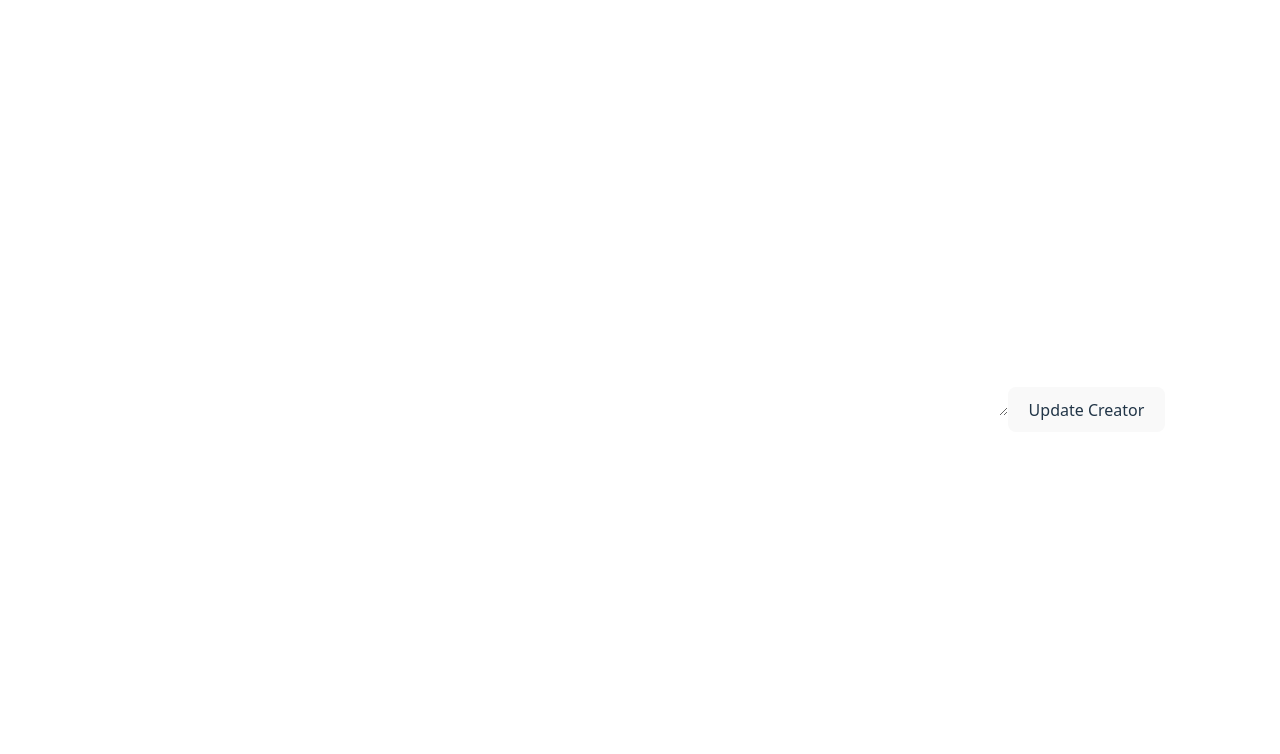
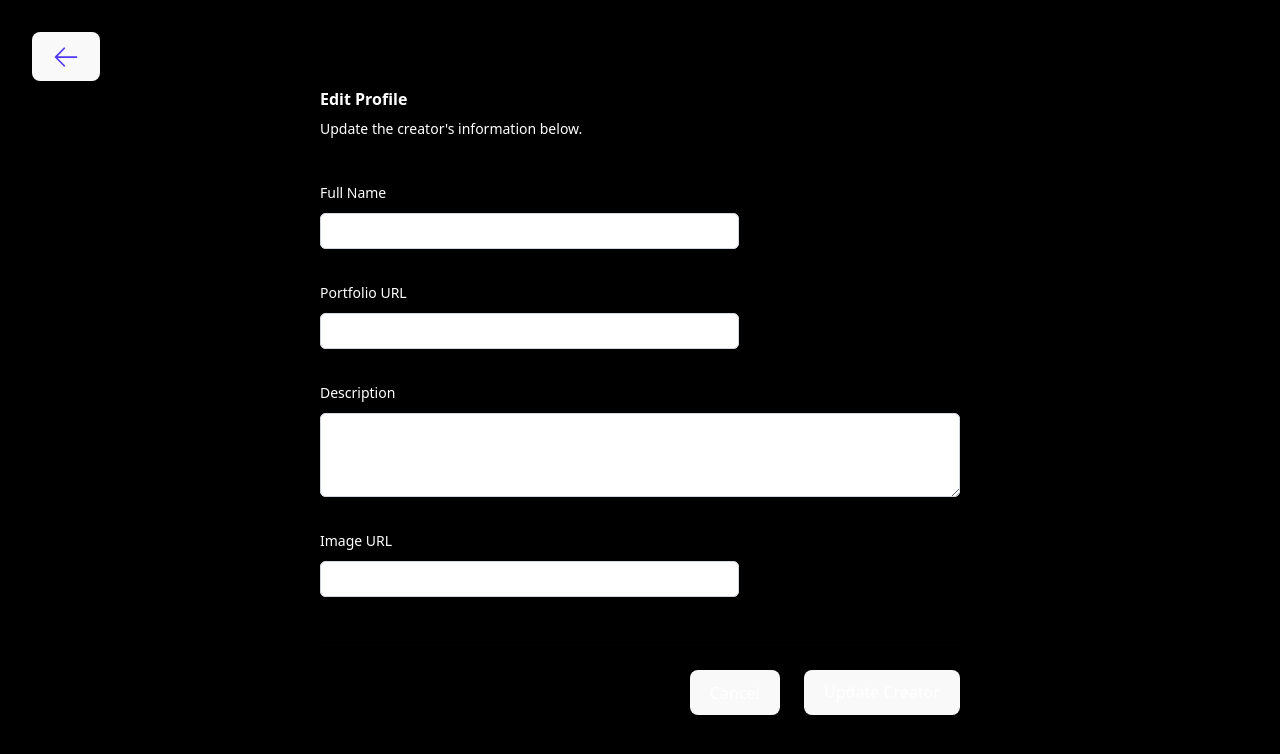
Before and after one commit to RobelK1738/MyCreatorverse, a React (Vite) app: page /creators/1/edit in a window 1280 px wide. Shown: the top 754 px of the page. Built offline with nearby package versions, Linux system fonts and the light colour scheme; no server answers; the database is empty.

Commit message:
Feed, Creator Card and View Creator styling

```diff
--- a/src/components/pages/feed/ViewCreator.jsx
+++ b/src/components/pages/feed/ViewCreator.jsx
@@ -1,10 +1,12 @@
-import { Link, useParams } from 'react-router-dom';
+import { Link, useParams, useNavigate } from 'react-router-dom';
 import { useState, useEffect } from 'react';
 import { supabase } from 'src/client';
 import DeleteCreator from '../forms/DeleteCreator';
+import { ArrowLeftIcon } from '@heroicons/react/24/solid';
 
 export default function ViewCreator() {
   const { id } = useParams();
+  const navigate = useNavigate();
   const [creator, setCreator] = useState(null);
 
   useEffect(() => {
@@ -22,14 +24,48 @@ export default function ViewCreator() {
   if (!creator) return <p>Loading...</p>;
 
   return (
-    <div>
-      <h2>{creator.name}</h2>
-      <img src={creator.imageURL} alt={creator.name} />
-      <p>{creator.description}</p>
-      <a href={creator.url}>Visit Channel</a>
-      <br />
-      <Link to={`/creators/${creator.id}/edit`}>Edit</Link>
-      <DeleteCreator />
+    <div className="min-h-screen  w-full py-12 px-4">
+      <div className="max-w-4xl mx-auto relative">
+        <button
+          onClick={() => navigate(-1)}
+          className="absolute -left-20 top-4 p-3 rounded-full bg-white hover:bg-indigo-100 shadow-lg hover:shadow-xl transition-all duration-200 group"
+        >
+          <ArrowLeftIcon className="h-7 w-7 text-indigo-600 group-hover:text-indigo-700" />
+        </button>
+        <div className="bg-white rounded-lg overflow-hidden shadow-xl">
+          {creator.imageURL && (
+            <img
+              src={creator.imageURL}
+              alt={creator.name}
+              className="w-full h-64 object-cover"
+            />
+          )}
+          <div className="p-8">
+            <h2 className="text-3xl font-bold text-gray-900 mb-4">
+              {creator.name}
+            </h2>
+            <p className="text-gray-600 text-lg mb-6">{creator.description}</p>
+
+            <div className="flex gap-4">
+              <a
+                href={creator.url}
+                target="_blank"
+                rel="noopener noreferrer"
+                className="flex-1 text-center bg-blue-600 hover:bg-blue-700 text-white font-semibold py-2 px-4 rounded-md transition-colors duration-200"
+              >
+                Visit Channel
+              </a>
+              <Link
+                to={`/creators/${creator.id}/edit`}
+                className="flex-1 text-center bg-indigo-600 hover:bg-indigo-700 text-white font-semibold py-2 px-4 rounded-md transition-colors duration-200"
+              >
+                Edit
+              </Link>
+              <DeleteCreator creatorId={creator.id} />
+            </div>
+          </div>
+        </div>
+      </div>
     </div>
   );
 }
--- a/src/components/pages/forms/DeleteCreator.jsx
+++ b/src/components/pages/forms/DeleteCreator.jsx
@@ -7,19 +7,42 @@ import {
   DialogTitle,
 } from '@headlessui/react';
 import { useState } from 'react';
+import { useNavigate } from 'react-router-dom';
+import { supabase } from 'src/client';
 
-export default function DeleteCreator() {
-  const [open, setOpen] = useState(true);
+export default function DeleteCreator({ creatorId }) {
+  const [isOpen, setIsOpen] = useState(false);
+  const navigate = useNavigate();
+
+  const handleDelete = async () => {
+    try {
+      const { error } = await supabase
+        .from('creators')
+        .delete()
+        .eq('id', creatorId);
+
+      if (error) throw error;
+      setIsOpen(false);
+      window.location.reload();
+      navigate(`/creators`);
+    } catch (error) {
+      console.error('Error deleting creator:', error);
+    }
+  };
+
+  const handleClose = () => {
+    setIsOpen(false);
+  };
 
   return (
     <div>
       <button
-        onClick={() => setOpen(true)}
-        className="rounded-md bg-gray-950/5 px-2.5 py-1.5 text-sm font-semibold text-gray-900 hover:bg-gray-950/10"
+        onClick={() => setIsOpen(true)}
+        className="flex-1 text-center bg-red-600 hover:bg-red-700 text-white font-semibold py-2 px-4 rounded-md transition-colors duration-200"
       >
         Delete
       </button>
-      <Dialog open={open} onClose={setOpen} className="relative z-10">
+      <Dialog open={isOpen} onClose={handleClose} className="relative z-10">
         <DialogBackdrop
           transition
           className="fixed inset-0 bg-gray-500/75 transition-opacity data-closed:opacity-0 data-enter:duration-300 data-enter:ease-out data-leave:duration-200 data-leave:ease-in"
@@ -52,7 +75,7 @@ export default function DeleteCreator() {
               <div className="bg-gray-50 px-4 py-3 sm:flex sm:flex-row-reverse sm:px-6">
                 <button
                   type="button"
-                  onClick={() => setOpen(!open)}
+                  onClick={handleDelete}
                   className="inline-flex w-full justify-center rounded-md bg-red-600 px-3 py-2 text-sm font-semibold text-white shadow-xs hover:bg-red-500 sm:ml-3 sm:w-auto"
                 >
                   Delete
@@ -60,8 +83,8 @@ export default function DeleteCreator() {
                 <button
                   type="button"
                   data-autofocus
-                  onClick={() => setOpen(!open)}
-                  className="mt-3 inline-flex w-full justify-center rounded-md bg-white px-3 py-2 text-sm font-semibold text-gray-900 shadow-xs ring-1 ring-gray-300 ring-inset hover:bg-gray-50 sm:mt-0 sm:w-auto"
+                  onClick={handleClose}
+                  className="inline-flex w-full justify-center rounded-md bg-red-600 px-3 py-2 text-sm font-semibold text-white shadow-xs hover:bg-red-500 sm:ml-3 sm:w-auto"
                 >
                   Cancel
                 </button>
--- a/src/components/pages/forms/EditCreator.jsx
+++ b/src/components/pages/forms/EditCreator.jsx
@@ -1,6 +1,7 @@
 import { useParams, useNavigate } from 'react-router-dom';
 import { useState, useEffect } from 'react';
 import { supabase } from 'src/client';
+import { ArrowLeftIcon } from '@heroicons/react/24/solid';
 
 export default function EditCreator() {
   const { id } = useParams();
@@ -32,21 +33,128 @@ export default function EditCreator() {
     await supabase.from('creators').update(form).eq('id', id);
     navigate(`/creators/${id}`);
   };
+  return (
+    <div className="flex min-h-screen bg-black min-w-screen items-center justify-center relative">
+      <button
+        onClick={() => navigate(-1)}
+        className="absolute left-8 top-8 p-3 rounded-full bg-white hover:bg-indigo-100 shadow-lg hover:shadow-xl transition-all duration-200 group"
+      >
+        <ArrowLeftIcon className="h-7 w-7 text-indigo-600 group-hover:text-indigo-700" />
+      </button>
+      <form
+        onSubmit={handleUpdate}
+        className="px-4 py-8 bg-black shadow sm:rounded-lg max-w-2xl w-full"
+      >
+        <div className="space-y-12">
+          <div className="border-b border-gray-900/10 pb-12">
+            <h2 className="text-base/7 font-semibold text-white">
+              Edit Profile
+            </h2>
+            <p className="mt-1 text-sm/6 text-white">
+              Update the creator's information below.
+            </p>
 
-  return (
-    <>
-      <form onSubmit={handleUpdate}>
-        <input name="name" value={form.name} onChange={handleChange} required />
-        <input name="url" value={form.url} onChange={handleChange} required />
-        <input name="imageURL" value={form.imageURL} onChange={handleChange} />
+            <div className="mt-10 grid grid-cols-1 gap-x-6 gap-y-8 sm:grid-cols-6">
+              <div className="sm:col-span-4">
+                <label
+                  htmlFor="name"
+                  className="block text-sm/6 font-medium text-white"
+                >
+                  Full Name
+                </label>
+                <div className="mt-2">
+                  <div className="flex items-center rounded-md bg-white pl-3 outline-1 -outline-offset-1 outline-gray-300 focus-within:outline-2 focus-within:-outline-offset-2 focus-within:outline-indigo-600">
+                    <input
+                      id="name"
+                      name="name"
+                      type="text"
+                      value={form.name}
+                      onChange={handleChange}
+                      required
+                      className="block min-w-0 grow py-1.5 pr-3 pl-1 text-base text-gray-900 placeholder:text-gray-400 focus:outline-none sm:text-sm/6"
+                    />
+                  </div>
+                </div>
+              </div>
+
+              <div className="sm:col-span-4">
+                <label
+                  htmlFor="url"
+                  className="block text-sm/6 font-medium text-white"
+                >
+                  Portfolio URL
+                </label>
+                <div className="mt-2">
+                  <input
+                    id="url"
+                    name="url"
+                    type="url"
+                    value={form.url}
+                    required
+                    onChange={handleChange}
+                    className="block w-full rounded-md bg-white px-3 py-1.5 text-base text-gray-900 outline-1 -outline-offset-1 outline-gray-300 placeholder:text-gray-400 focus:outline-2 focus:-outline-offset-2 focus:outline-indigo-600 sm:text-sm/6"
+                  />
+                </div>
+              </div>
+
+              <div className="col-span-full">
+                <label
+                  htmlFor="description"
+                  className="block text-sm/6 font-medium text-white"
+                >
+                  Description
+                </label>
+                <div className="mt-2">
                   <textarea
+                    id="description"
                     name="description"
+                    rows={3}
                     value={form.description}
+                    className="block w-full rounded-md bg-white px-3 py-1.5 text-base text-gray-900 outline-1 -outline-offset-1 outline-gray-300 placeholder:text-gray-400 focus:outline-2 focus:-outline-offset-2 focus:outline-indigo-600 sm:text-sm/6"
                     onChange={handleChange}
                     required
                   />
-        <button type="submit">Update Creator</button>
+                </div>
+              </div>
+
+              <div className="sm:col-span-4">
+                <label
+                  htmlFor="imageURL"
+                  className="block text-sm/6 font-medium text-white"
+                >
+                  Image URL
+                </label>
+                <div className="mt-2">
+                  <input
+                    id="imageURL"
+                    name="imageURL"
+                    type="url"
+                    value={form.imageURL}
+                    onChange={handleChange}
+                    className="block w-full rounded-md bg-white px-3 py-1.5 text-base text-gray-900 outline-1 -outline-offset-1 outline-gray-300 placeholder:text-gray-400 focus:outline-2 focus:-outline-offset-2 focus:outline-indigo-600 sm:text-sm/6"
+                  />
+                </div>
+              </div>
+            </div>
+          </div>
+        </div>
+
+        <div className="mt-6 flex items-center justify-end gap-x-6">
+          <button
+            type="button"
+            onClick={() => navigate('/creators')}
+            className="text-sm/6 font-semibold text-white"
+          >
+            Cancel
+          </button>
+          <button
+            type="submit"
+            className="rounded-md bg-indigo-600 px-3 py-2 text-sm font-semibold text-white shadow-xs hover:bg-indigo-500 focus-visible:outline-2 focus-visible:outline-offset-2 focus-visible:outline-indigo-600"
+          >
+            Update Creator
+          </button>
+        </div>
       </form>
-    </>
+    </div>
   );
 }
```
Also changed, not shown: src/components/pages/feed/CreatorCard.jsx (+29 -8 lines), src/components/pages/feed/FeedPage.jsx (+17 -6 lines), src/components/pages/forms/AddCreator.jsx (+9 -3 lines). Lines whose indentation alone changed are shown as unchanged.
